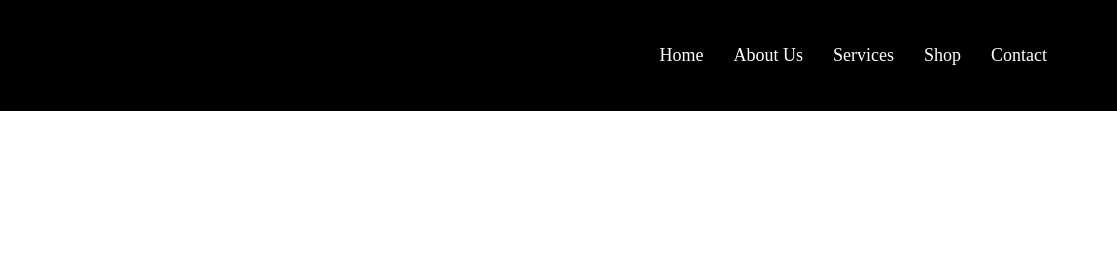
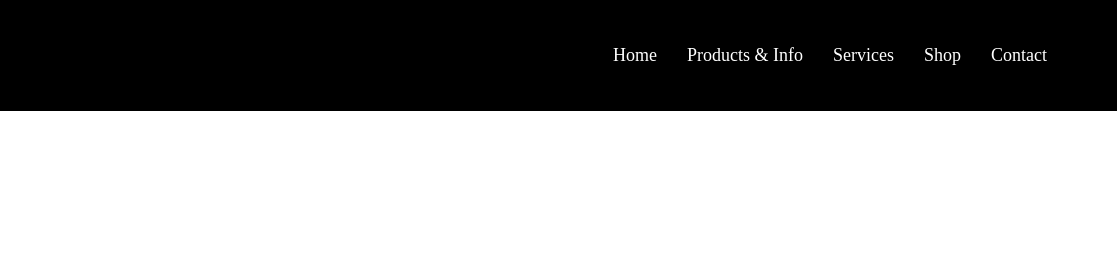
Before and after one commit to Haslemjones/rnb, a plain HTML site: page about.html in a window 1280 px wide. Shown: the top 280 px of the page, 163-1280 px from the left. Drawn offline with nearby package versions, Linux system fonts and the light colour scheme.

Commit message:
Update about.html

```diff
--- a/about.html
+++ b/about.html
@@ -50,7 +50,7 @@
         </div>
         <ul class="nav-links">
             <li><a href="index.html">Home</a></li>
-            <li><a href="about.html">About Us</a></li>
+            <li><a href="about.html">Products & Info</a></li>
             <li><a href="9jaservice.html">Services</a></li>
             <li><a href="#">Shop</a></li>
             <li><a href="#">Contact</a></li>
```
